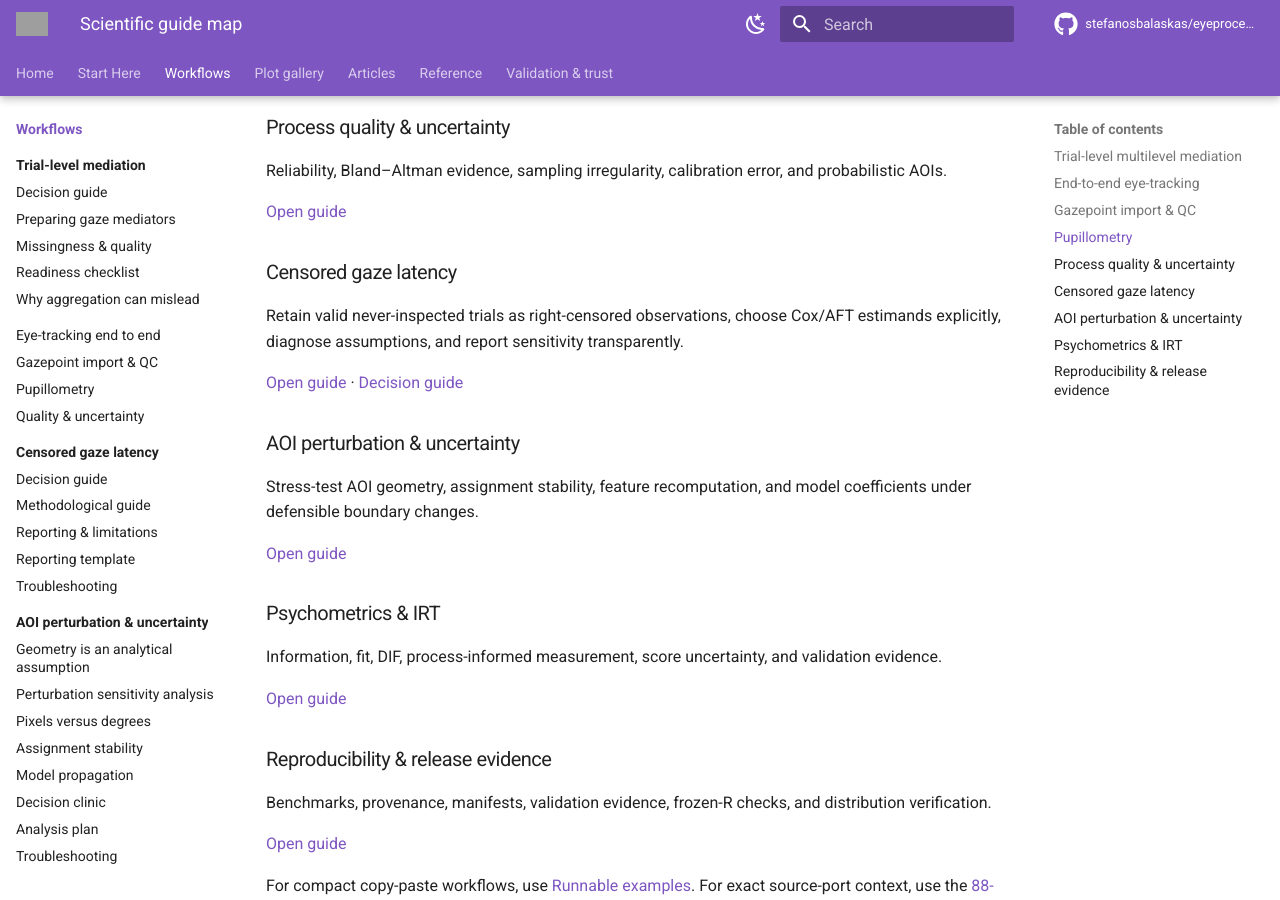
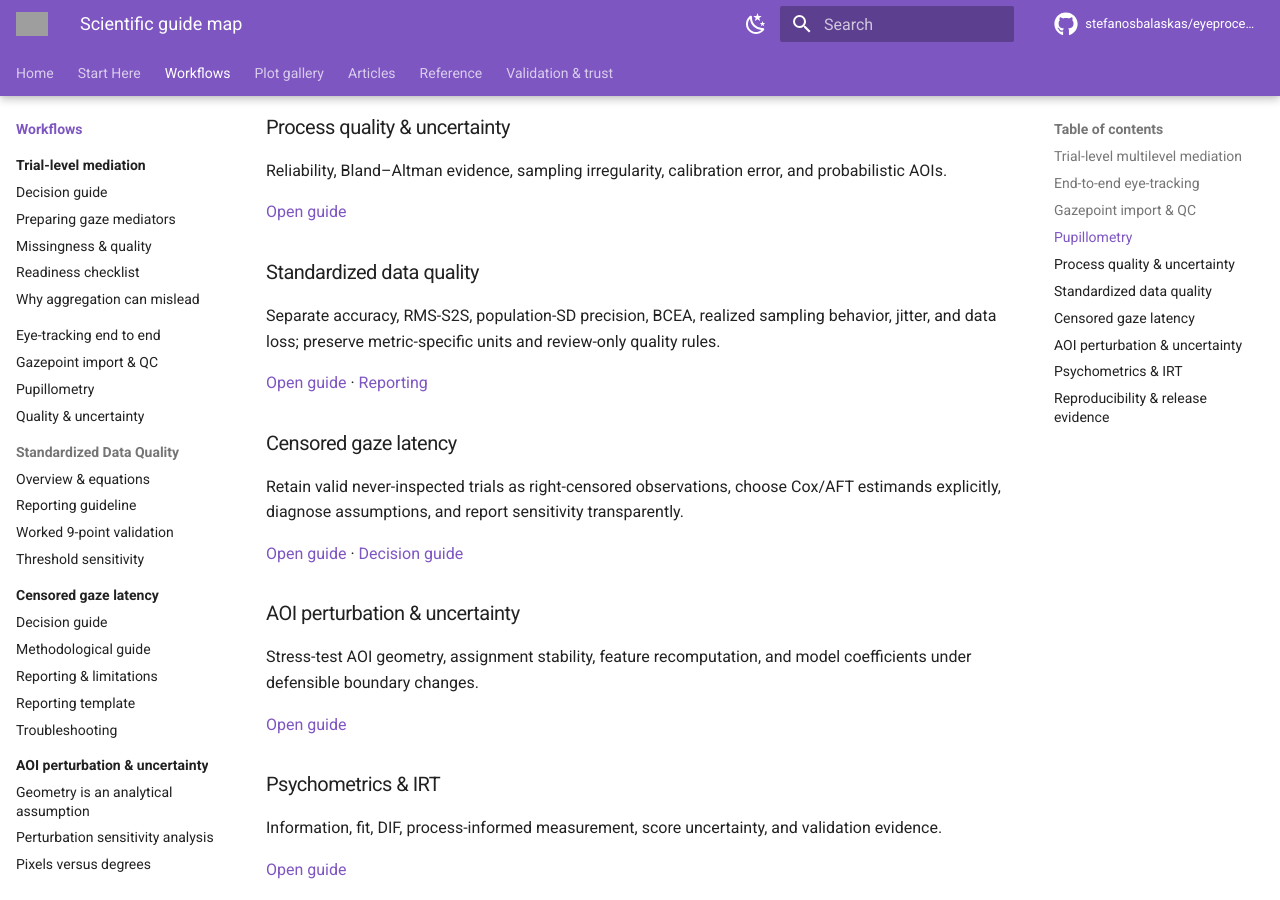
Before and after one commit to stefanosbalaskas/eyeprocesspy, an MkDocs documentation site: the page built from docs/guides/index.md, in a window 1280 px wide and 900 px high, scrolled down 821 px. Built offline with MkDocs 1.6.1 and Material for MkDocs 9.7.7, drawn with Linux system fonts in a browser that asks for light colours; comment, search, counter and statistics services are not loaded; grey boxes are pictures that could not be loaded.

Commit message:
docs: integrate Data Quality across the site

```diff
--- a/docs/guides/index.md
+++ b/docs/guides/index.md
@@ -45,6 +45,14 @@ Reliability, Bland–Altman evidence, sampling irregularity, calibration error,
 </div>
 <div class="ep-card" markdown>
 
+### Standardized data quality
+Separate accuracy, RMS-S2S, population-SD precision, BCEA, realized sampling behavior, jitter, and data loss; preserve metric-specific units and review-only quality rules.
+
+[Open guide](data-quality.md) · [Reporting](data-quality-reporting.md)
+
+</div>
+<div class="ep-card" markdown>
+
 ### Censored gaze latency
 Retain valid never-inspected trials as right-censored observations, choose Cox/AFT estimands explicitly, diagnose assumptions, and report sensitivity transparently.
 
--- a/mkdocs.yml
+++ b/mkdocs.yml
@@ -32,6 +32,11 @@ nav:
       - Gazepoint import & QC: guides/gazepoint-import-qc.md
       - Pupillometry: guides/pupillometry.md
       - Quality & uncertainty: guides/process-quality-uncertainty.md
+      - Standardized Data Quality:
+          - Overview & equations: guides/data-quality.md
+          - Reporting guideline: guides/data-quality-reporting.md
+          - Worked 9-point validation: examples/data-quality-validation.md
+          - Threshold sensitivity: examples/data-quality-sensitivity.md
       - Censored gaze latency:
           - Method overview: methods/gaze-survival/index.md
           - Decision guide: methods/gaze-survival/decision-guide.md
@@ -57,6 +62,8 @@ nav:
           - Overview: examples/index.md
           - Core gaze, AOI & provenance: examples/core-workflow.md
           - Calibration uncertainty & probabilistic AOIs: examples/calibration-probabilistic-aoi.md
+          - Data-quality validation: examples/data-quality-validation.md
+          - Data-quality sensitivity: examples/data-quality-sensitivity.md
           - Process reliability: examples/process-reliability.md
           - Disclosure inspection: examples/gaze-survival-analysis.md
           - Evidence verification: examples/gaze-verification-survival.md
@@ -76,6 +83,7 @@ nav:
       - Plotting reference: reference/plotting.md
       - Gaze-survival API: reference/gaze-survival.md
       - AOI perturbation API: reference/aoi-perturbation.md
+      - Data Quality API: reference/data-quality.md
   - Validation & trust:
       - Parity & validation: parity-and-validation.md
       - Release & reproducibility: release-and-reproducibility.md
--- a/src/eyeprocesspy/__init__.py
+++ b/src/eyeprocesspy/__init__.py
@@ -209,3 +209,6 @@ __all__ = [n for n in globals() if not n.startswith("_")]
 
 from .multilevel_mediation import *
 __all__ = [n for n in globals() if not n.startswith("_")]
+
+from .spatial_quality import *
+__all__ = [n for n in globals() if not n.startswith("_")]
```
Also changed, not shown: CHANGELOG.md (+7 -0 lines), docs/examples/index.md (+15 -1 lines), docs/index.md (+6 -0 lines).
